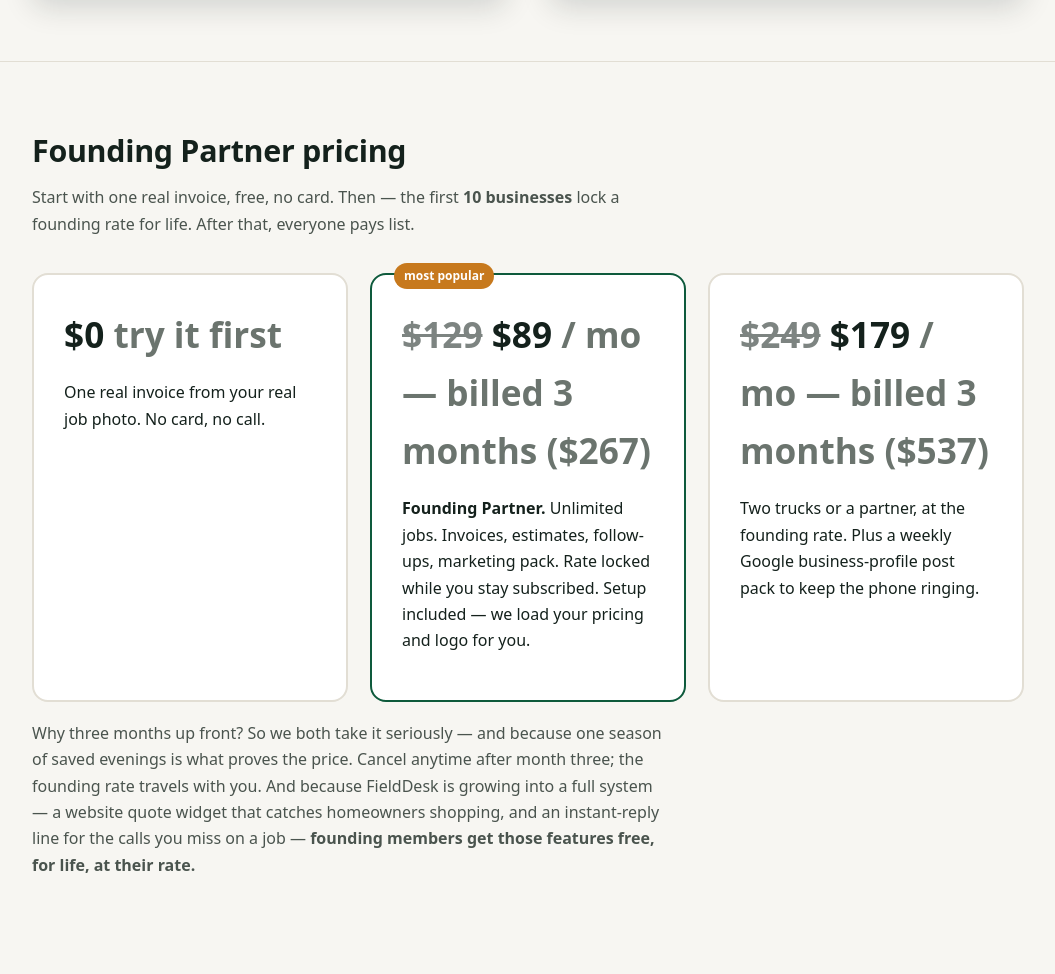
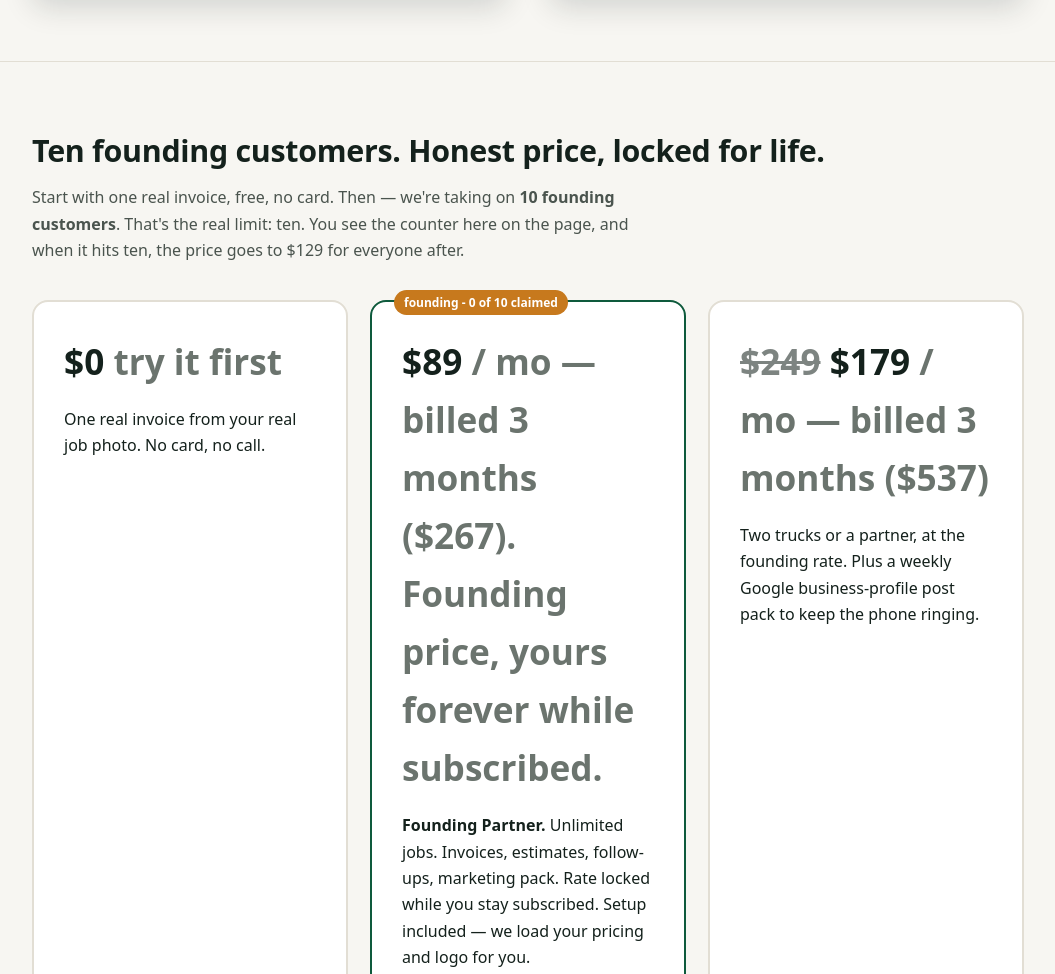
Before and after one commit to Shanes-Codes/fielddesk, a plain HTML site: page index.html in a window 1280 px wide. Shown: the part 2711-3685 px from the top of the page, without its empty margins (112-1167 px from the left). Drawn offline with Linux system fonts and the light colour scheme.

Commit message:
pricing honesty pass (owner): no unearned 'most popular' - honest seat counter badge; founding = plain offer, not pomp

```diff
--- a/index.html
+++ b/index.html
@@ -4,7 +4,7 @@
 <meta charset="utf-8">
 <meta name="viewport" content="width=device-width, initial-scale=1">
 <title>FieldDesk — invoices, estimates & marketing from your truck cab</title>
-<meta name="description" content="Snap the job, talk for 20 seconds, drive home. FieldDesk sends you a clean invoice, the next estimate, a follow-up text, and ready-to-post photos — same day. Founding Partner rate $89/mo — first 10 businesses. One free real invoice, no card.">
+<meta name="description" content="Snap the job, talk for 20 seconds, drive home. FieldDesk sends you a clean invoice, the next estimate, a follow-up text, and ready-to-post photos — same day. Ten founding spots at $89/mo - the price never changes. One free real invoice, no card.">
 <style>
   :root{--ink:#14211c;--paper:#f7f6f2;--green:#0e5a3c;--green2:#12784f;--amber:#c7791d;--line:#e2ded4}
   *{box-sizing:border-box}html{scroll-behavior:smooth}
@@ -41,7 +41,7 @@
   .price{display:flex;gap:22px;flex-wrap:wrap}
   .plan{flex:1;min-width:260px;background:#fff;border:2px solid var(--line);border-radius:16px;padding:30px}
   .plan.hot{border-color:var(--green);position:relative}
-  .plan.hot::before{content:"most popular";position:absolute;top:-12px;left:22px;background:var(--amber);color:#fff;font-size:.75rem;font-weight:700;padding:3px 10px;border-radius:20px}
+  .plan.hot::before{content:"founding - 0 of 10 claimed";position:absolute;top:-12px;left:22px;background:var(--amber);color:#fff;font-size:.75rem;font-weight:700;padding:3px 10px;border-radius:20px}
   .plan .amt{font-size:2.2rem;font-weight:800}.plan .per{color:#6b746e}
   details{background:#fff;border:1px solid var(--line);border-radius:12px;padding:16px 20px;margin-bottom:12px}
   summary{font-weight:700;cursor:pointer}details p{color:#4a544e;margin:12px 0 0}
@@ -117,14 +117,15 @@
 </div></section>
 
 <section><div class="wrap">
-  <h2>Founding Partner pricing</h2>
-  <p class="lead">Start with one real invoice, free, no card. Then — the first
-  <strong>10 businesses</strong> lock a founding rate for life. After that,
-  everyone pays list.</p>
+  <h2>Ten founding customers. Honest price, locked for life.</h2>
+  <p class="lead">Start with one real invoice, free, no card. Then — we're taking
+  on <strong>10 founding customers</strong>. That's the real limit: ten. You see the
+  counter here on the page, and when it hits ten, the price goes to $129 for
+  everyone after.</p>
   <div class="price">
     <div class="plan"><div class="amt">$0 <span class="per">try it first</span></div>
       <p>One real invoice from your real job photo. No card, no call.</p></div>
-    <div class="plan hot"><div class="amt"><s style="opacity:.55">$129</s> $89 <span class="per">/ mo — billed 3 months ($267)</span></div>
+    <div class="plan hot"><div class="amt">$89 <span class="per">/ mo — billed 3 months ($267). Founding price, yours forever while subscribed.</span></div>
       <p><strong>Founding Partner.</strong> Unlimited jobs. Invoices, estimates, follow-ups, marketing pack. Rate locked while you stay subscribed. Setup included — we load your pricing and logo for you.</p></div>
     <div class="plan"><div class="amt"><s style="opacity:.55">$249</s> $179 <span class="per">/ mo — billed 3 months ($537)</span></div>
       <p>Two trucks or a partner, at the founding rate. Plus a weekly Google business-profile post pack to keep the phone ringing.</p></div>
```
